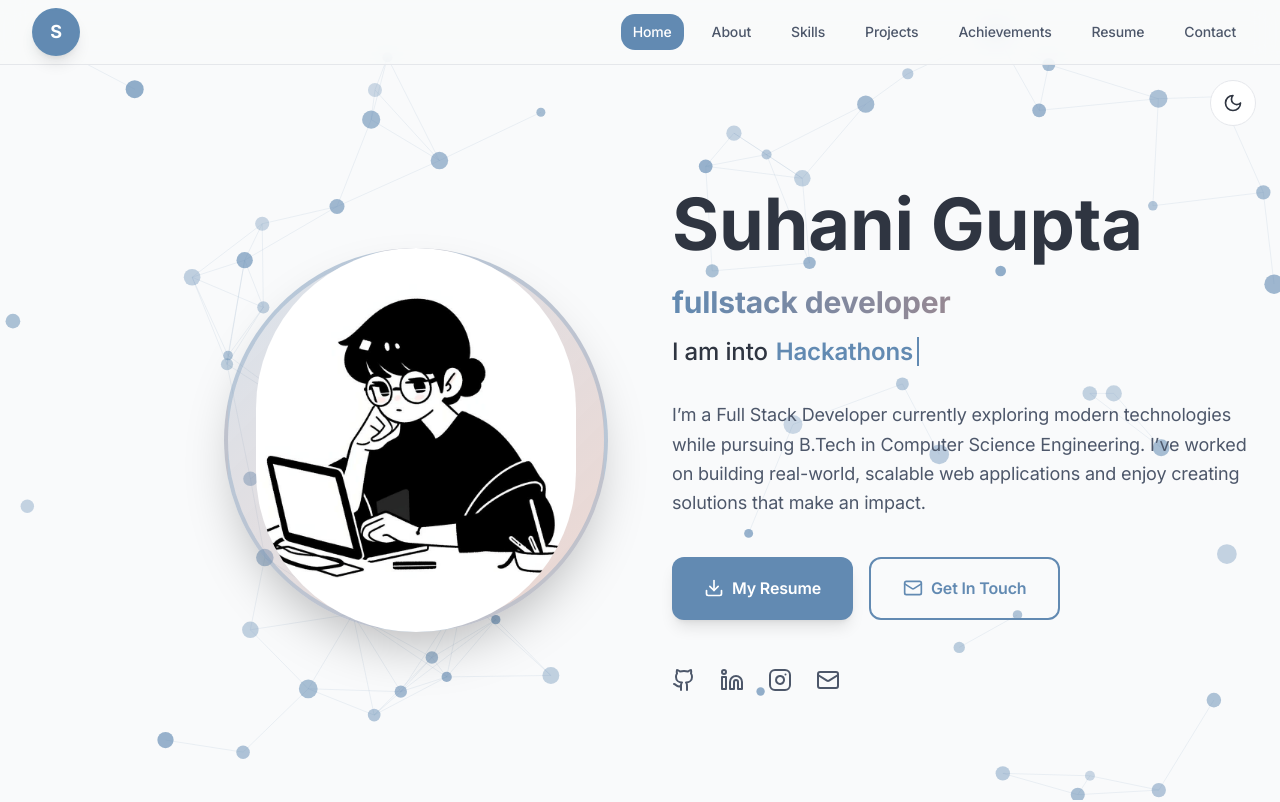
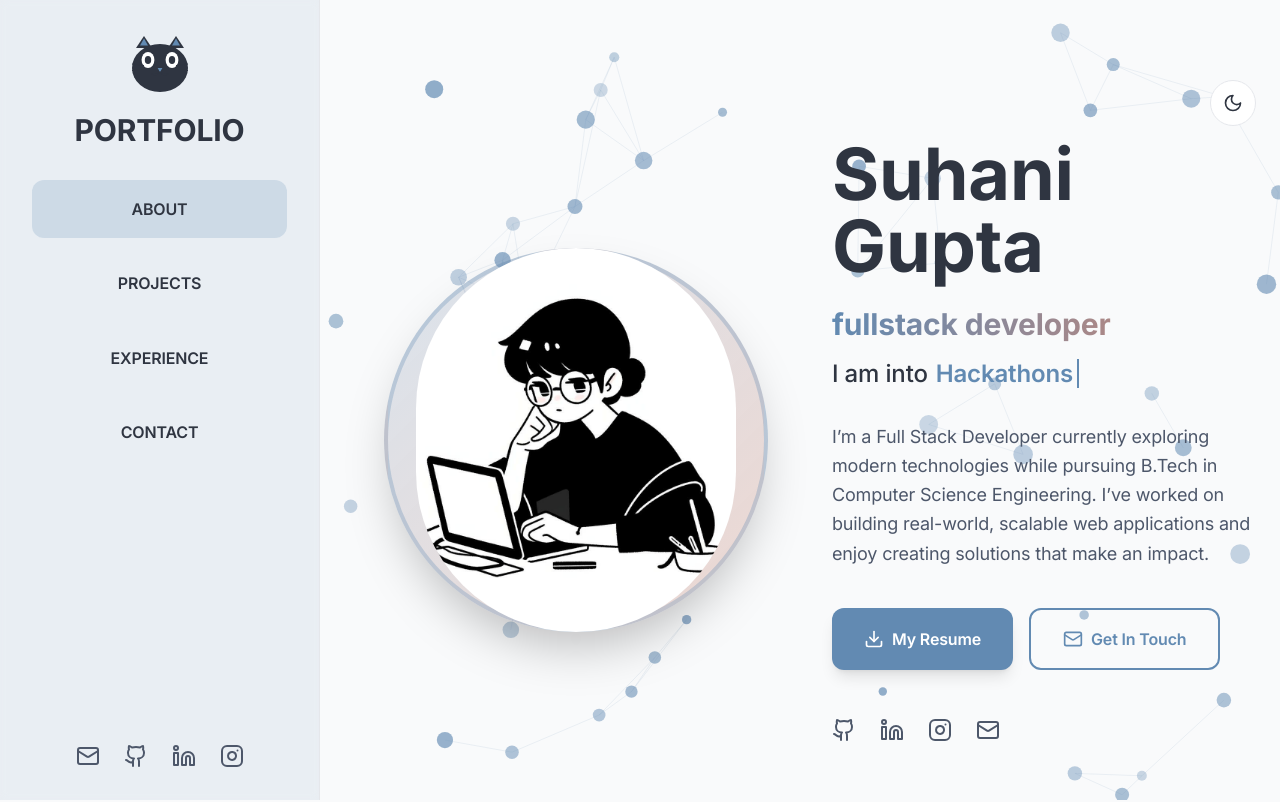
Before and after one commit to suhanigupta23/Portfolio, a React (Vite) app: page / in a window 1280 px wide. Shown: the top 802 px of the page. Built offline with nearby package versions, Linux system fonts and the light colour scheme.

Commit message:
Refactor: Adjust layout

```diff
--- /dev/null
+++ b/src/components/CatFollowCursor.tsx
@@ -0,0 +1,148 @@
+import React, { useEffect, useRef } from 'react';
+
+interface CatFollowCursorProps {
+  className?: string;
+}
+
+const CatFollowCursor: React.FC<CatFollowCursorProps> = ({ className = "" }) => {
+  const leftEyeRef = useRef<SVGEllipseElement>(null);
+  const rightEyeRef = useRef<SVGEllipseElement>(null);
+  const catRef = useRef<SVGSVGElement>(null);
+
+  useEffect(() => {
+    const handleMouseMove = (e: MouseEvent) => {
+      if (!catRef.current || !leftEyeRef.current || !rightEyeRef.current) return;
+
+      const catRect = catRef.current.getBoundingClientRect();
+      const catCenterX = catRect.left + catRect.width / 2;
+      const catCenterY = catRect.top + catRect.height / 2;
+
+      // Calculate angle from cat to cursor
+      const deltaX = e.clientX - catCenterX;
+      const deltaY = e.clientY - catCenterY;
+      const angle = Math.atan2(deltaY, deltaX);
+
+      // Define eye positions and constraints
+      const eyeRadius = 2;
+      const maxEyeMovement = 3;
+
+      // Calculate eye pupil positions
+      const eyeOffsetX = Math.cos(angle) * Math.min(maxEyeMovement, Math.sqrt(deltaX * deltaX + deltaY * deltaY) / 100);
+      const eyeOffsetY = Math.sin(angle) * Math.min(maxEyeMovement, Math.sqrt(deltaX * deltaX + deltaY * deltaY) / 100);
+
+      // Update left eye position
+      leftEyeRef.current.setAttribute('cx', (35 + eyeOffsetX).toString());
+      leftEyeRef.current.setAttribute('cy', (35 + eyeOffsetY).toString());
+
+      // Update right eye position
+      rightEyeRef.current.setAttribute('cx', (65 + eyeOffsetX).toString());
+      rightEyeRef.current.setAttribute('cy', (35 + eyeOffsetY).toString());
+    };
+
+    document.addEventListener('mousemove', handleMouseMove);
+    return () => document.removeEventListener('mousemove', handleMouseMove);
+  }, []);
+
+  return (
+    <div className={`${className}`}>
+      <svg
+        ref={catRef}
+        width="100"
+        height="80"
+        viewBox="0 0 100 80"
+        fill="none"
+        xmlns="http://www.w3.org/2000/svg"
+        className="w-20 h-16"
+      >
+        {/* Cat ears */}
+        <path
+          d="M20 20 L30 5 L40 20 Z"
+          fill="currentColor"
+          className="text-foreground"
+        />
+        <path
+          d="M60 20 L70 5 L80 20 Z"
+          fill="currentColor"
+          className="text-foreground"
+        />
+
+        {/* Inner ears */}
+        <path
+          d="M25 17 L30 8 L35 17 Z"
+          fill="currentColor"
+          className="text-primary"
+        />
+        <path
+          d="M65 17 L70 8 L75 17 Z"
+          fill="currentColor"
+          className="text-primary"
+        />
+
+        {/* Cat head */}
+        <ellipse
+          cx="50"
+          cy="45"
+          rx="35"
+          ry="30"
+          fill="currentColor"
+          className="text-foreground"
+        />
+
+        {/* Cat eyes (white background) */}
+        <ellipse cx="35" cy="35" rx="8" ry="10" fill="white" />
+        <ellipse cx="65" cy="35" rx="8" ry="10" fill="white" />
+
+        {/* Cat pupils (moving parts) */}
+        <ellipse
+          ref={leftEyeRef}
+          cx="35"
+          cy="35"
+          rx="4"
+          ry="5"
+          fill="currentColor"
+          className="text-foreground transition-all duration-100 ease-out"
+        />
+        <ellipse
+          ref={rightEyeRef}
+          cx="65"
+          cy="35"
+          rx="4"
+          ry="5"
+          fill="currentColor"
+          className="text-foreground transition-all duration-100 ease-out"
+        />
+
+        {/* Cat nose */}
+        <path
+          d="M47 45 L53 45 L50 50 Z"
+          fill="currentColor"
+          className="text-primary"
+        />
+
+        {/* Cat mouth */}
+        <path
+          d="M50 50 Q45 55 40 52"
+          stroke="currentColor"
+          strokeWidth="2"
+          fill="none"
+          className="text-foreground"
+        />
+        <path
+          d="M50 50 Q55 55 60 52"
+          stroke="currentColor"
+          strokeWidth="2"
+          fill="none"
+          className="text-foreground"
+        />
+
+        {/* Cat whiskers */}
+        <line x1="15" y1="40" x2="30" y2="42" stroke="currentColor" strokeWidth="1.5" className="text-foreground" />
+        <line x1="15" y1="48" x2="30" y2="48" stroke="currentColor" strokeWidth="1.5" className="text-foreground" />
+        <line x1="70" y1="42" x2="85" y2="40" stroke="currentColor" strokeWidth="1.5" className="text-foreground" />
+        <line x1="70" y1="48" x2="85" y2="48" stroke="currentColor" strokeWidth="1.5" className="text-foreground" />
+      </svg>
+    </div>
+  );
+};
+
+export default CatFollowCursor;
--- a/src/pages/Index.tsx
+++ b/src/pages/Index.tsx
@@ -38,6 +38,7 @@ import ScrollAnimations from '../components/ScrollAnimations';
 import Navbar from '../components/Navbar';
 import ContactForm from '../components/ContactForm';
 import ProjectCard from '../components/ProjectCard';
+import CatFollowCursor from '../components/CatFollowCursor';
 import narutoImage from '../assets/naruto-character.png';
 import profilePhoto from '../assets/profile-photo.jpg';
 import gfgLogo from '../assets/gfg-logo.png';
@@ -270,11 +271,79 @@ const Index = () => {
 
   return (
     <div className="min-h-screen bg-background relative overflow-x-hidden">
-      <Navbar />
-      <DarkModeToggle />
+      {/* Sidebar */}
+      <div className="fixed left-0 top-0 w-80 h-screen bg-primary/10 backdrop-blur-sm border-r border-border z-50 flex flex-col">
+        {/* Cat and Portfolio Title */}
+        <div className="relative p-8 text-center">
+          <div className="mb-4 flex justify-center">
+            <CatFollowCursor />
+          </div>
+          <h1 className="text-3xl font-bold text-foreground">PORTFOLIO</h1>
+        </div>
 
-      {/* Hero Section */}
-      <section id="home" className="relative min-h-screen flex items-center justify-center bg-background pt-20">
+        {/* Navigation Menu */}
+        <nav className="flex-1 px-8">
+          <ul className="space-y-4">
+            <li>
+              <a
+                href="#about"
+                className="block w-full bg-primary/20 text-foreground py-4 px-6 rounded-xl font-semibold text-center hover:bg-primary hover:text-primary-foreground transition-all duration-300"
+              >
+                ABOUT
+              </a>
+            </li>
+            <li>
+              <a
+                href="#projects"
+                className="block w-full text-foreground py-4 px-6 rounded-xl font-semibold text-center hover:bg-primary/20 transition-all duration-300"
+              >
+                PROJECTS
+              </a>
+            </li>
+            <li>
+              <a
+                href="#experience"
+                className="block w-full text-foreground py-4 px-6 rounded-xl font-semibold text-center hover:bg-primary/20 transition-all duration-300"
+              >
+                EXPERIENCE
+              </a>
+            </li>
+            <li>
+              <a
+                href="#contact"
+                className="block w-full text-foreground py-4 px-6 rounded-xl font-semibold text-center hover:bg-primary/20 transition-all duration-300"
+              >
+                CONTACT
+              </a>
+            </li>
+          </ul>
+        </nav>
+
+        {/* Social Media Icons */}
+        <div className="p-8">
+          <div className="flex justify-center gap-6">
+            <a href={socialLinks.email} className="text-muted-foreground hover:text-primary transition-colors duration-300" title="Email">
+              <Mail className="w-6 h-6" />
+            </a>
+            <a href={socialLinks.github} target="_blank" rel="noopener noreferrer" className="text-muted-foreground hover:text-primary transition-colors duration-300" title="GitHub">
+              <Github className="w-6 h-6" />
+            </a>
+            <a href={socialLinks.linkedin} target="_blank" rel="noopener noreferrer" className="text-muted-foreground hover:text-primary transition-colors duration-300" title="LinkedIn">
+              <Linkedin className="w-6 h-6" />
+            </a>
+            <a href={socialLinks.instagram} target="_blank" rel="noopener noreferrer" className="text-muted-foreground hover:text-primary transition-colors duration-300" title="Instagram">
+              <Instagram className="w-6 h-6" />
+            </a>
+          </div>
+        </div>
+      </div>
+
+      {/* Main Content Area */}
+      <div className="ml-80">
+        <DarkModeToggle />
+
+        {/* Hero Section */}
+        <section id="home" className="relative min-h-screen flex items-center justify-center bg-background pt-20">
         <ParticleCanvas />
         <div className="relative z-10 max-w-7xl mx-auto px-6 w-full">
           <div className="grid lg:grid-cols-2 gap-16 items-center">
@@ -830,9 +899,10 @@ const Index = () => {
             </p>
           </div>
         </div>
-      </footer>
+        </footer>
 
-      <ResumeViewer isOpen={showResumeViewer} onClose={() => setShowResumeViewer(false)} />
+        <ResumeViewer isOpen={showResumeViewer} onClose={() => setShowResumeViewer(false)} />
+      </div>
     </div>
   );
 };
```
